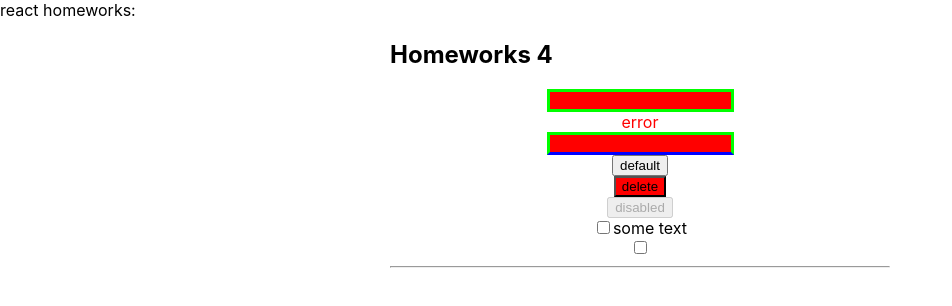
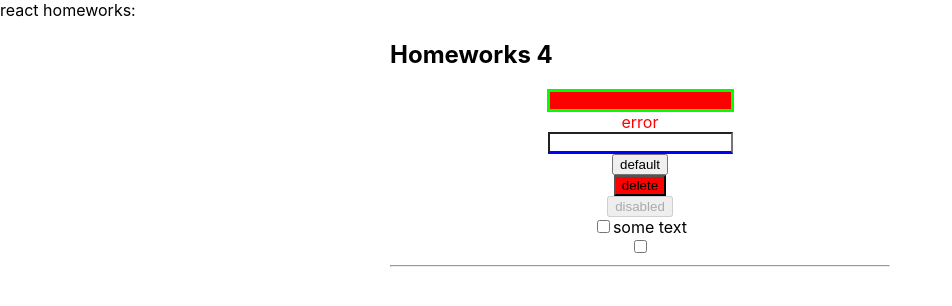
Before and after one commit to aivan3d66/tasksFromIgnat, a React (Create React App) app in the folder my-app/: page / in a window 1280 px wide. Shown: the top 306 px of the page, without its empty margins (0-952 px from the left). Built offline with nearby package versions, Linux system fonts and the light colour scheme.

Commit message:
add correct finalInputClassName

```diff
--- a/my-app/src/p2-homeworks/h4/common/c1-SuperInputText/SuperInputText.tsx
+++ b/my-app/src/p2-homeworks/h4/common/c1-SuperInputText/SuperInputText.tsx
@@ -39,7 +39,7 @@ const SuperInputText: React.FC<SuperInputTextPropsType> = (
     }
 
     const finalSpanClassName = `${s.error} ${spanClassName ? spanClassName : ''}`
-    const finalInputClassName = `${s.errorInput} ${className}` // need to fix with (?:) and s.superInput
+    const finalInputClassName = `${error ? s.errorInput : s.superInput} ${className}` // need to fix with (?:) and s.superInput
 
     return (
         <>
```
